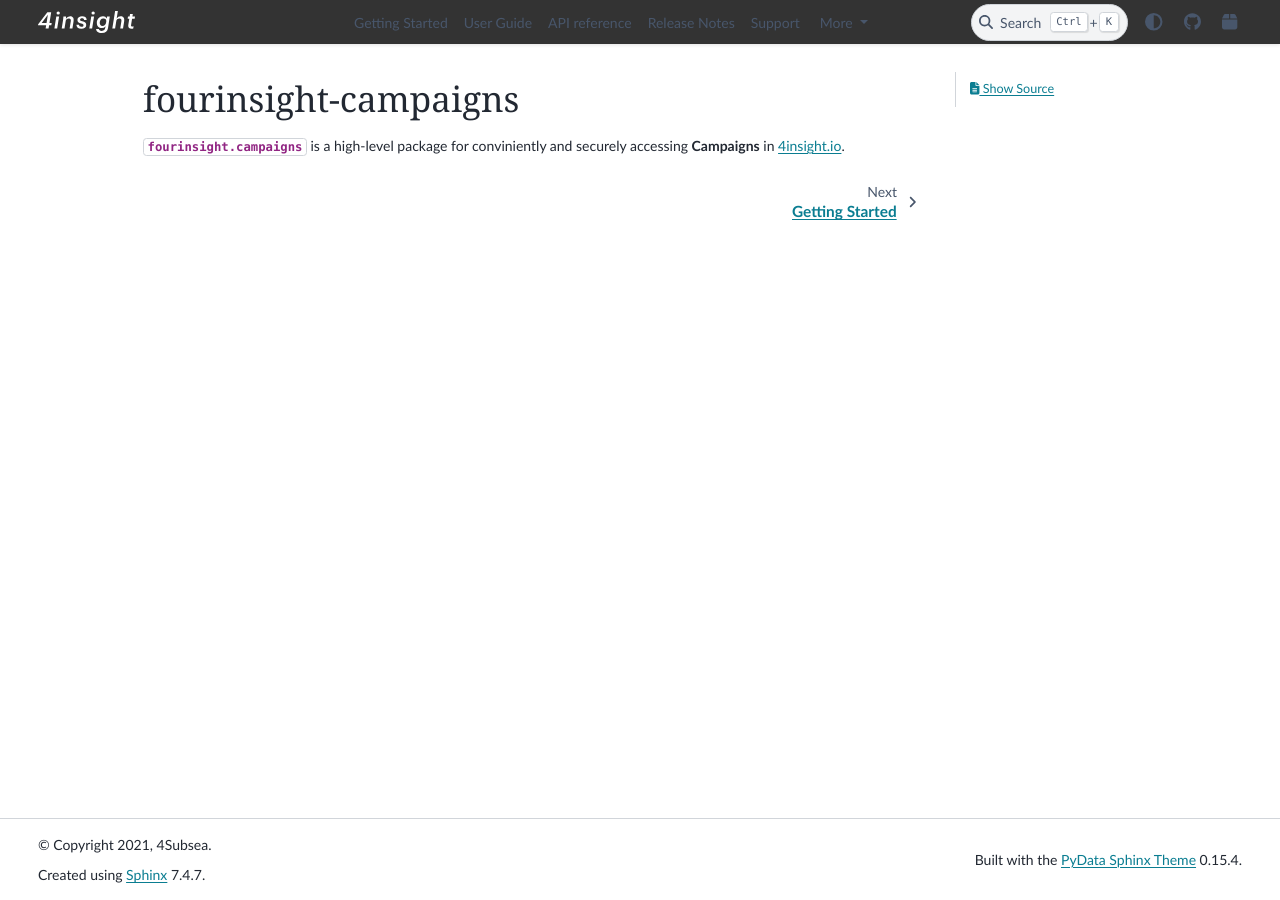
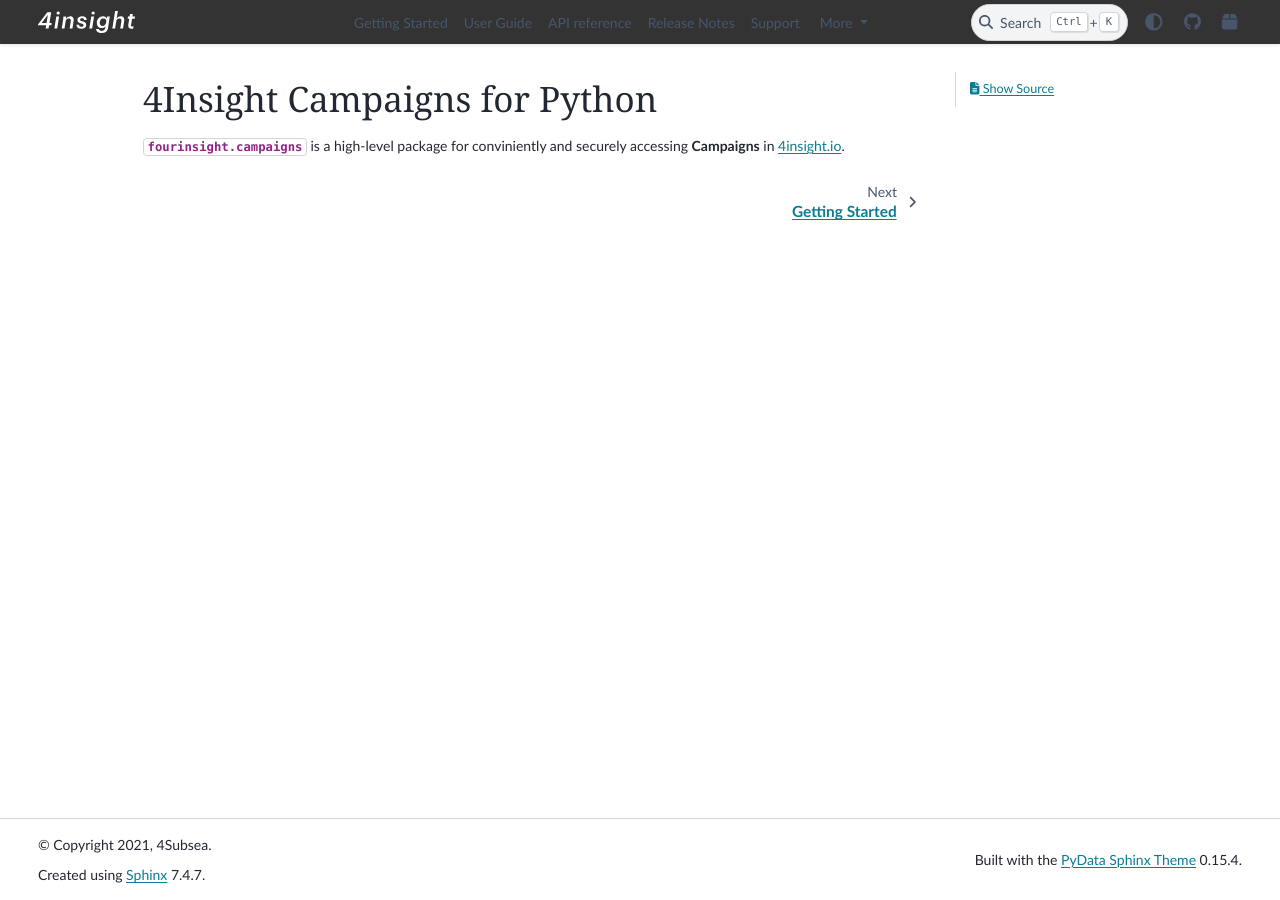
Before and after one commit to 4Subsea/fourinsight-campaigns-python, a Sphinx documentation site: the page built from docs/index.rst, in a window 1280 px wide. Built offline with Sphinx 7.4.7 and the PyData theme 0.15.4, drawn with Linux system fonts in a browser that asks for light colours.

Commit message:
doc/fix: make readme.rst pypi compatible

```diff
--- a/README.rst
+++ b/README.rst
@@ -1,6 +1,6 @@
-fourinsight-campaigns
-#####################
+4Insight Campaigns for Python
+=============================
 
-:py:mod:`fourinsight.campaigns` is a high-level package for conviniently and securely accessing **Campaigns** in `4insight.io`_.
+``fourinsight.campaigns`` is a high-level package for conviniently and securely accessing **Campaigns** in `4insight.io`_.
 
 .. _4Insight.io: https://4insight.io
--- a/docs/index.rst
+++ b/docs/index.rst
@@ -1,4 +1,7 @@
-.. include:: ../README.rst
+4Insight Campaigns for Python
+=============================
+
+:py:mod:`fourinsight.campaigns` is a high-level package for conviniently and securely accessing **Campaigns** in `4insight.io`_.
 
 .. _4Insight.io: https://4insight.io
 
```
